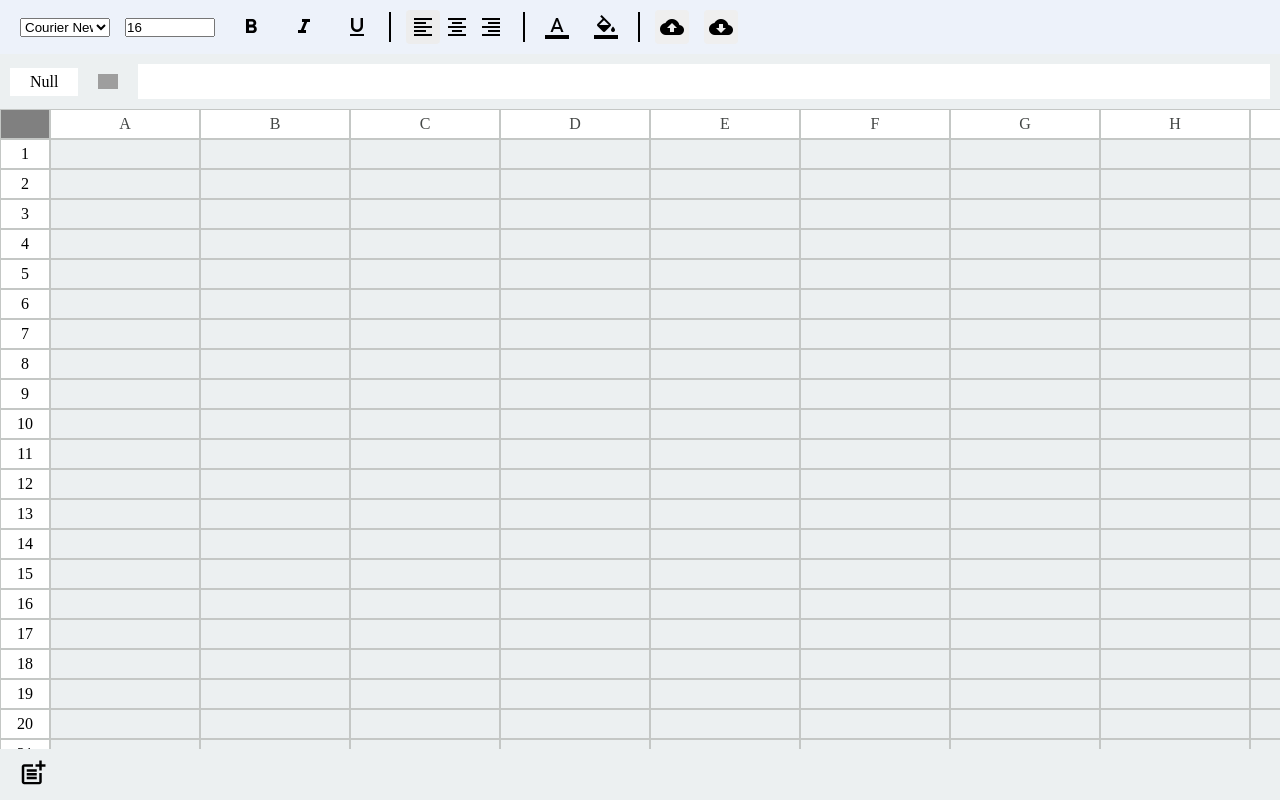
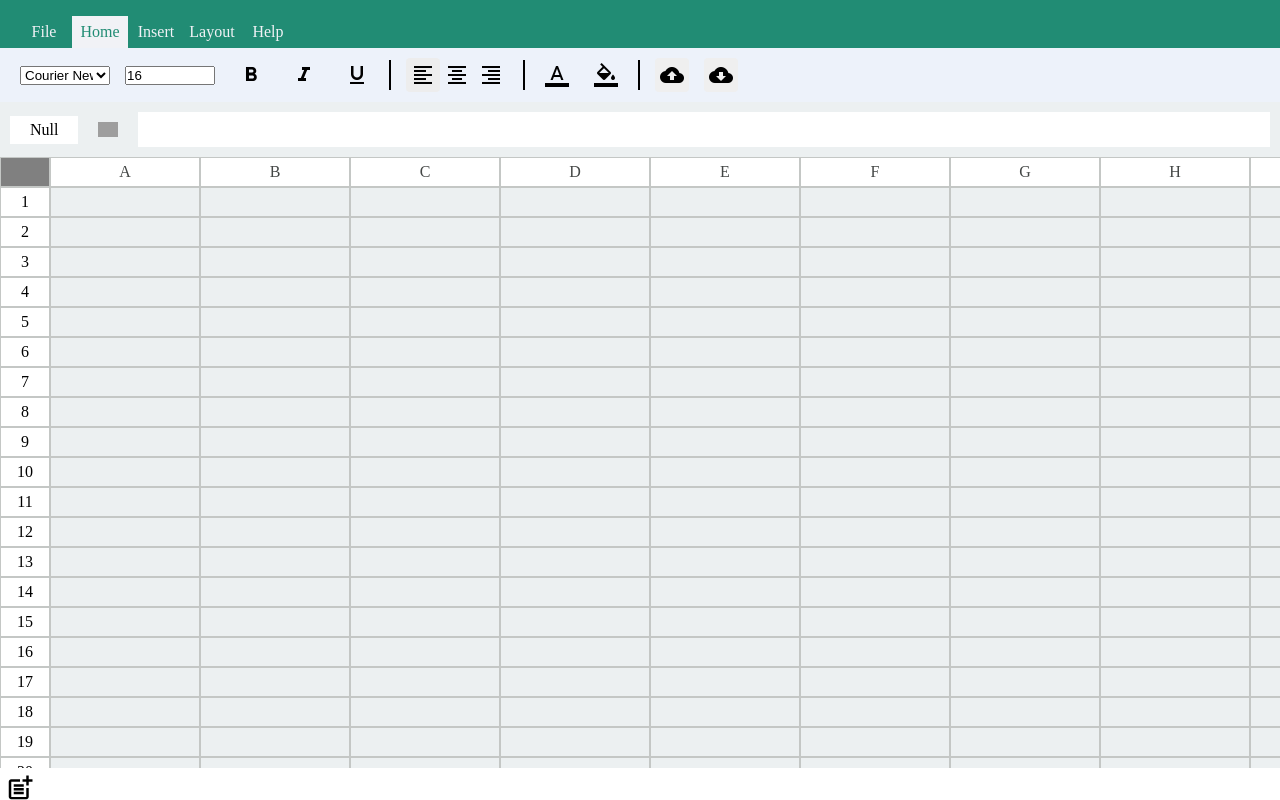
Before and after one commit to Jaswant26/google-sheet-clone, a plain HTML site: page index.html in a window 1280 px wide. Drawn offline with Linux system fonts and the light colour scheme; grey boxes are pictures that could not be loaded.

Commit message:
main push google sheet clone

```diff
--- a/index.html
+++ b/index.html
@@ -18,6 +18,13 @@
     <link rel="stylesheet" href="save.css" />
   </head>
   <body>
+    <div class="page-actions-cont">
+      <div class="page-action">File</div>
+      <div class="page-action selected-page-action">Home</div>
+      <div class="page-action">Insert</div>
+      <div class="page-action">Layout</div>
+      <div class="page-action">Help</div>
+  </div>
     <section class="tools">
       <form class="options" id="form" onchange="onFormChange()">
         <!-- <span class="material-icons copy"> content_copy </span>
@@ -140,7 +147,7 @@
           class="formula-icon"
           src="https://img.icons8.com/ios/50/000000/formula-fx.png"
         />
-        <input type="text" oninput="onChangeFontSize()" class="expression" />
+        <input type="text" class="formula-bar" />
       </div>
     </section>
     <section class="root-container">
@@ -150,14 +157,12 @@
         <div class="main"></div>
       </div>
     </section>
-    <div class="sheet-actions-cont">
       <div class="sheet-add-icon">
         <span class="material-icons"> post_add </span>
-      </div>
-      <div class="sheets-folder-cont"></div>
     </div>
     <script src="options.js"></script>
     <script src="./index.js"></script>
     <script src="import-export.js"></script>
+    <script src="./formula.js"></script>
   </body>
 </html>
--- a/style.css
+++ b/style.css
@@ -7,6 +7,32 @@ body{
    background-color:#ecf0f1 ;
    width: 100vw;
     height: 100vh;
+}
+.page-actions-cont {
+  height: 3rem;
+  background-color: #218c74;
+  display: flex;
+  align-items: flex-end;
+  padding-left: 1rem;
+}
+
+.page-action{
+  width: 3.5rem;
+  height: 2rem;
+  text-align: center;
+  color: #f1f2f6;
+  display: flex;
+  justify-content: center;
+  align-items: center;
+  cursor: pointer;
+}
+.page-action:hover{
+  background-color: #f1f2f6;
+  color: #218c74;
+}
+.selected-page-action{
+  background-color: #f1f2f6;
+  color: #218c74;
 }
 .root-container {
     width: 100vw;
@@ -62,13 +88,17 @@ body{
     border: 1px solid #000;
     height: 30px;
   }
-  .sheet-actions-cont {
+  .sheet-add-icon {
     height: 2rem;
-    background-color: lightcoral;
-    display: flex;
-    align-items: center;
-    padding-left: 0.5rem;
-    padding-right: 0.5rem;
-    gap: 1;
-    background-color: #ecf0f1;
+    width: 100vw;
+    position: fixed;
+    bottom: 0px;
+    margin: 0px;
+    left: 0px;
+    background-color: white;
 }
+
+ .sheet-add-icon>span{
+  padding: 5px;
+  margin-bottom: 5px;
+}
```
Also changed, not shown: formula.js (added), 1 other file.
